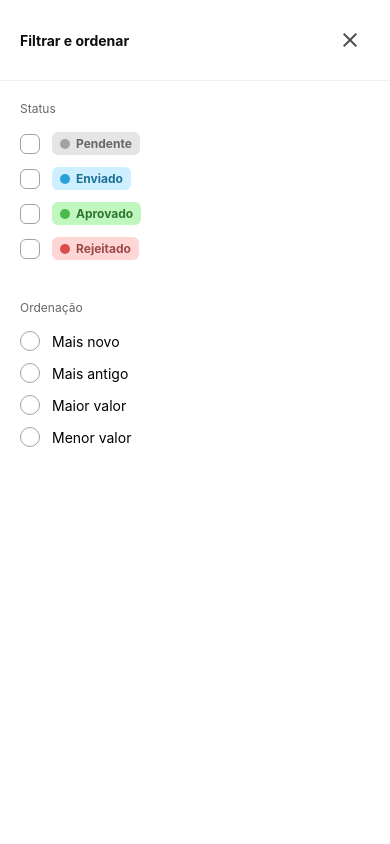
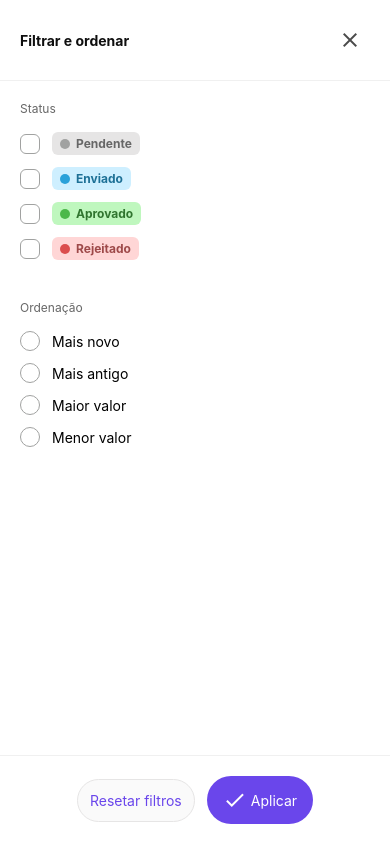
Before and after one commit to GabrielCoutz/rocketseat-desafio-orcamentos-de-servicos, a React Native app: screen /filter in a window 390 px wide. Built offline with nearby package versions, Linux system fonts and the light colour scheme.

Commit message:
feat: update navigation types to allow optional parameters for home and filter screens; enhance Filter screen with reset and apply buttons

```diff
--- a/src/screens/Filter/index.tsx
+++ b/src/screens/Filter/index.tsx
@@ -4,9 +4,10 @@ import { MaterialIcons } from '@expo/vector-icons';
 import { StatusFilters } from '@/components/StatusFilters';
 import { OrderingFilters } from '@/components/OrderingFilters';
 import { RootStackParamList } from '@/types/navigation';
+import { Button } from '@/components/Button';
 
 export default function Filter() {
-  const { navigate } = useNavigation();
+  const { navigate, setParams } = useNavigation();
   const { params } = useRoute<RouteProp<RootStackParamList, 'filter'>>();
 
   return (
@@ -28,12 +29,62 @@ export default function Filter() {
         </TouchableOpacity>
       </View>
 
-      <View style={styles.filtersContainer}>
-        <StatusFilters />
+      <View style={{ flex: 1 }}>
+        <View style={styles.filtersContainer}>
+          <StatusFilters />
+        </View>
+
+        <View style={styles.filtersContainer}>
+          <OrderingFilters />
+        </View>
       </View>
 
-      <View style={styles.filtersContainer}>
-        <OrderingFilters />
+      <View style={styles.footer}>
+        <Button
+          style={{
+            backgroundColor: '#FAFAFA',
+            borderWidth: 1,
+            borderColor: '#E6E5E5',
+            padding: 12,
+            borderRadius: 999,
+          }}
+          onPress={() => {
+            setParams({
+              status: undefined,
+              orderBy: undefined,
+              search: undefined,
+              id: undefined,
+            });
+            navigate(
+              'home',
+              {
+                status: undefined,
+                orderBy: undefined,
+                search: undefined,
+              },
+              {
+                merge: true,
+                pop: true,
+              }
+            );
+          }}
+        >
+          <Text style={{ color: '#6A46EB' }}>Resetar filtros</Text>
+        </Button>
+
+        <Button
+          onPress={() =>
+            navigate('home', params, {
+              merge: true,
+              pop: true,
+            })
+          }
+          activeOpacity={0.8}
+        >
+          <MaterialIcons name='check' size={24} color='white' />
+
+          <Text style={{ color: 'white' }}>Aplicar</Text>
+        </Button>
       </View>
     </View>
   );
@@ -63,4 +114,13 @@ const styles = StyleSheet.create({
   filtersContainer: {
     padding: 20,
   },
+  footer: {
+    flexDirection: 'row',
+    alignItems: 'center',
+    justifyContent: 'center',
+    padding: 20,
+    gap: 12,
+    borderTopColor: '#F0F0F0',
+    borderTopWidth: 1,
+  },
 });
```
Also changed, not shown: src/routes/StackRoutes/index.tsx (+6 -6 lines), src/types/navigation.d.ts (+6 -6 lines).
